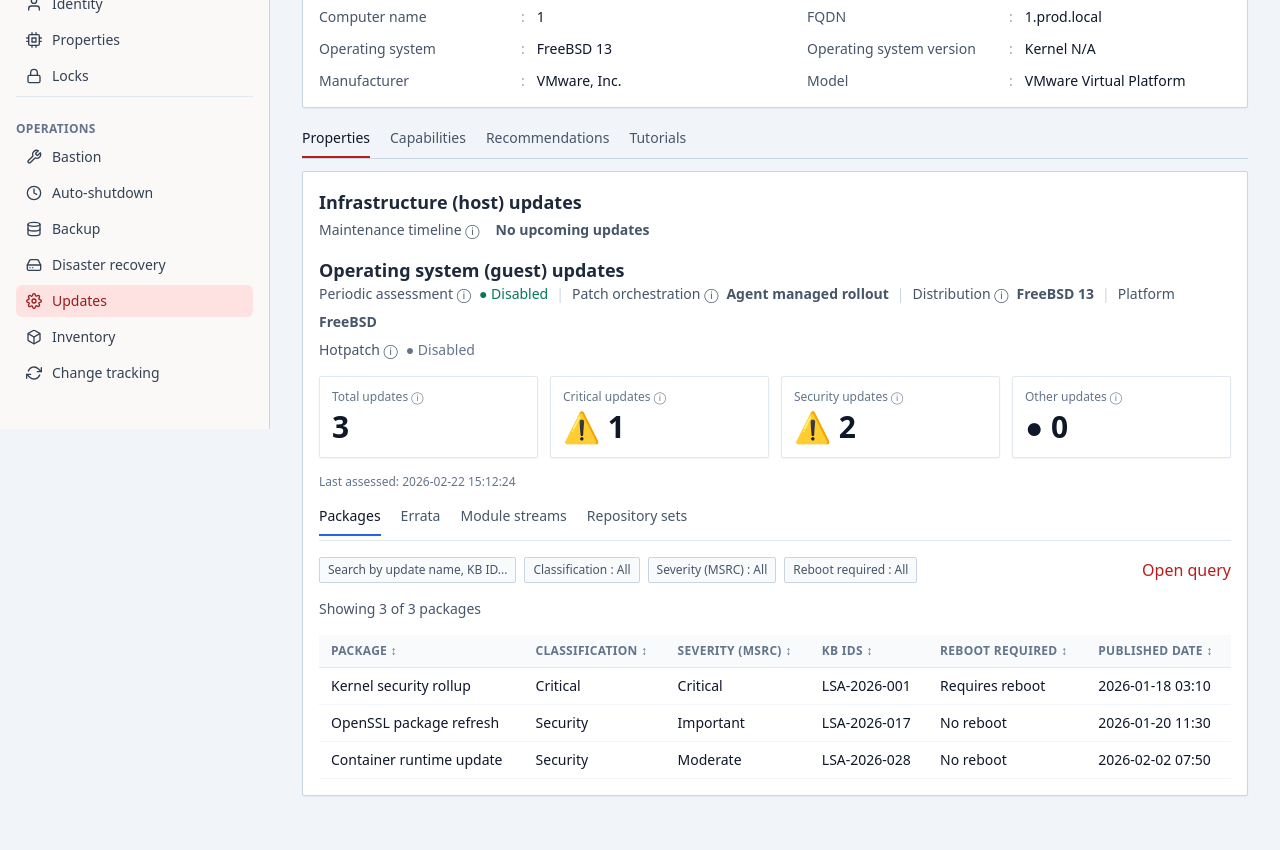
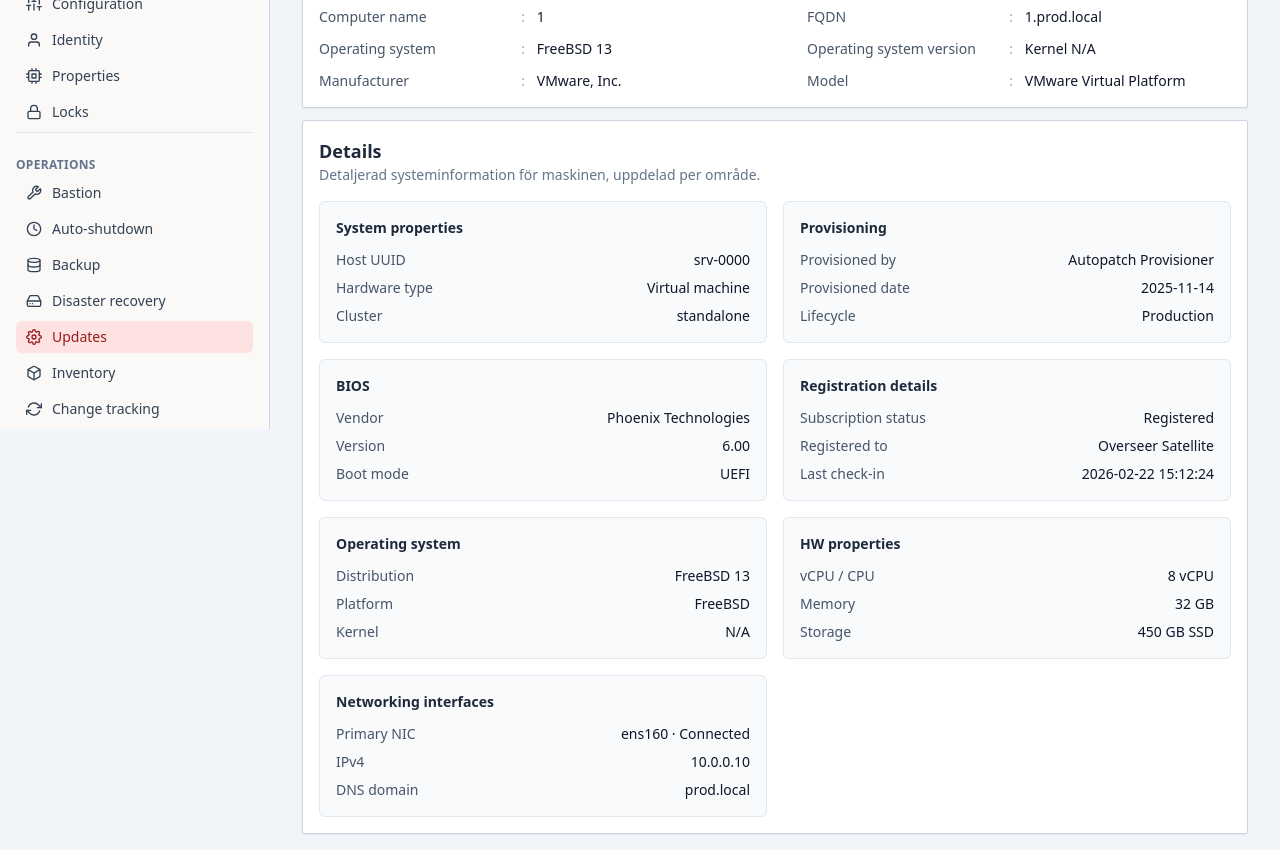
Before and after one commit to 01Karl/autopatch, a Next.js app in the folder dashboard/: page /machines/1 in a window 1280 px wide. Shown: the part 480-1330 px from the top of the page. Before the commit the page ends 1292 px from the top, so only its background shows below. Built offline with nearby package versions, Linux system fonts and the light colour scheme.

Commit message:
Refactor machine page into overview updates and security sections

```diff
--- a/dashboard/src/app/machines/[machineName]/page.tsx
+++ b/dashboard/src/app/machines/[machineName]/page.tsx
@@ -4,8 +4,7 @@ import { FiActivity, FiArrowLeft, FiBox, FiCheckCircle, FiClock, FiCpu, FiDataba
 const ENV_OPTIONS = ['prod', 'qa', 'dev'] as const;
 const DEFAULT_BASE_PATH = 'environments';
 
-type MachineSection = 'overview' | 'security' | 'advisor-recommendations' | 'extensions' | 'continuous-delivery' | 'configuration' | 'identity' | 'properties' | 'locks';
-type MachineTab = 'properties' | 'capabilities' | 'recommendations' | 'tutorials';
+type MachineSection = 'overview' | 'updates' | 'security' | 'advisor-recommendations' | 'extensions' | 'continuous-delivery' | 'configuration' | 'identity' | 'properties' | 'locks';
 type ContentTab = 'packages' | 'errata' | 'module-streams' | 'repository-sets';
 
 function getPlatformAndDistribution(index: number) {
@@ -53,11 +52,6 @@ const repositorySets = [
   { name: 'epel-9', state: 'Disabled', source: 'External mirror', contentType: 'RPM', lastSync: '2026-01-30 05:12' }
 ];
 
-const updateHistory = [
-  { id: 'run-4812', started: '2026-02-21 02:00', result: 'Completed', installed: 5, failed: 0, reboot: 'No', initiatedBy: 'Nightly schedule' },
-  { id: 'run-4799', started: '2026-02-14 02:00', result: 'Completed', installed: 4, failed: 0, reboot: 'Yes', initiatedBy: 'Nightly schedule' },
-  { id: 'run-4768', started: '2026-02-07 02:00', result: 'Partially completed', installed: 3, failed: 1, reboot: 'No', initiatedBy: 'Manual' }
-];
 
 export default function MachinePage({ params, searchParams }: MachinePageProps) {
   const selectedEnv = ENV_OPTIONS.includes(searchParams?.env as (typeof ENV_OPTIONS)[number])
@@ -65,6 +59,7 @@ export default function MachinePage({ params, searchParams }: MachinePageProps)
     : 'prod';
   const selectedBasePath = searchParams?.basePath || DEFAULT_BASE_PATH;
   const activeSection: MachineSection =
+    searchParams?.section === 'updates' ||
     searchParams?.section === 'security' ||
     searchParams?.section === 'advisor-recommendations' ||
     searchParams?.section === 'extensions' ||
@@ -76,7 +71,6 @@ export default function MachinePage({ params, searchParams }: MachinePageProps)
       ? searchParams.section
       : 'overview';
 
-  const activeTab: MachineTab = searchParams?.tab === 'capabilities' || searchParams?.tab === 'recommendations' || searchParams?.tab === 'tutorials' ? searchParams.tab : 'properties';
   const contentTab: ContentTab =
     searchParams?.content === 'errata' ||
     searchParams?.content === 'module-streams' ||
@@ -90,21 +84,14 @@ export default function MachinePage({ params, searchParams }: MachinePageProps)
   const server = serverIndex >= 0 ? inventory.servers[serverIndex] : undefined;
   const { platform, distribution } = getPlatformAndDistribution(Math.max(serverIndex, 0));
 
-
   const resourceType = server?.cluster === 'standalone' ? 'Bare metal server' : 'Virtual machine';
-  const patchOrchestration = server?.cluster === 'standalone' ? 'Native package manager' : 'Agent managed rollout';
-  const periodicAssessment = serverIndex % 2 === 0 ? 'Enabled' : 'Disabled';
 
   const criticalCount = updates.filter((u) => u.classification === 'Critical').length;
   const securityCount = updates.filter((u) => u.classification === 'Security').length;
   const otherCount = updates.filter((u) => u.classification === 'Other').length;
 
   const machineBaseHref = `/machines/${encodeURIComponent(machineName)}?env=${selectedEnv}&basePath=${selectedBasePath}`;
-  const overviewBaseHref = `${machineBaseHref}&section=overview`;
-  const propertiesBaseHref = `${overviewBaseHref}&tab=properties`;
-  const capabilitiesBaseHref = `${overviewBaseHref}&tab=capabilities`;
-  const recommendationsBaseHref = `${overviewBaseHref}&tab=recommendations`;
-  const tutorialsBaseHref = `${overviewBaseHref}&tab=tutorials`;
+  const updatesBaseHref = `${machineBaseHref}&section=updates`;
 
   const contentTabs: { id: ContentTab; label: string }[] = [
     { id: 'packages', label: 'Packages' },
@@ -122,13 +109,65 @@ export default function MachinePage({ params, searchParams }: MachinePageProps)
     { label: 'Model', value: resourceType === 'Virtual machine' ? 'VMware Virtual Platform' : 'PowerEdge R760' }
   ];
 
-  const capabilityCards = [
-    { title: 'Updates', description: 'Customize updates and periodic patching for this machine.', state: 'Periodic assessment enabled' },
-    { title: 'Logs', description: 'Collect and inspect machine logs for troubleshooting.', state: 'Configured' },
-    { title: 'Insights', description: 'Enable monitoring insights for health and performance.', state: 'Connected' },
-    { title: 'Security', description: 'Monitor vulnerabilities and hardening recommendations.', state: 'Monitored' },
-    { title: 'Policies', description: 'Apply policy controls and compliance baselines.', state: 'Assigned' }
+  const overviewDetails = [
+    {
+      title: 'System properties',
+      items: [
+        { label: 'Host UUID', value: `srv-${Math.max(serverIndex, 0).toString().padStart(4, '0')}` },
+        { label: 'Hardware type', value: resourceType },
+        { label: 'Cluster', value: server?.cluster || 'standalone' }
+      ]
+    },
+    {
+      title: 'Provisioning',
+      items: [
+        { label: 'Provisioned by', value: 'Autopatch Provisioner' },
+        { label: 'Provisioned date', value: '2025-11-14' },
+        { label: 'Lifecycle', value: selectedEnv === 'prod' ? 'Production' : 'Non-production' }
+      ]
+    },
+    {
+      title: 'BIOS',
+      items: [
+        { label: 'Vendor', value: resourceType === 'Virtual machine' ? 'Phoenix Technologies' : 'Dell Inc.' },
+        { label: 'Version', value: resourceType === 'Virtual machine' ? '6.00' : '2.18.2' },
+        { label: 'Boot mode', value: 'UEFI' }
+      ]
+    },
+    {
+      title: 'Registration details',
+      items: [
+        { label: 'Subscription status', value: 'Registered' },
+        { label: 'Registered to', value: 'Overseer Satellite' },
+        { label: 'Last check-in', value: '2026-02-22 15:12:24' }
+      ]
+    },
+    {
+      title: 'Operating system',
+      items: [
+        { label: 'Distribution', value: distribution },
+        { label: 'Platform', value: platform },
+        { label: 'Kernel', value: platform === 'Linux' ? '5.15.0-106' : 'N/A' }
+      ]
+    },
+    {
+      title: 'HW properties',
+      items: [
+        { label: 'vCPU / CPU', value: server?.cluster === 'standalone' ? '32 cores' : '8 vCPU' },
+        { label: 'Memory', value: server?.cluster === 'standalone' ? '128 GB' : '32 GB' },
+        { label: 'Storage', value: server?.cluster === 'standalone' ? '3.8 TB NVMe' : '450 GB SSD' }
+      ]
+    },
+    {
+      title: 'Networking interfaces',
+      items: [
+        { label: 'Primary NIC', value: 'ens160 · Connected' },
+        { label: 'IPv4', value: server?.ip || '10.0.0.10' },
+        { label: 'DNS domain', value: `${selectedEnv}.local` }
+      ]
+    }
   ];
+
 
   const securityFindings = [
     { cve: 'CVE-2026-1123', package: 'openssl', severity: 'High', status: 'Open', action: 'Patch with LSA-2026-017' },
@@ -150,6 +189,7 @@ export default function MachinePage({ params, searchParams }: MachinePageProps)
 
   const machineMenuItems: { key: MachineSection; label: string; icon: typeof FiActivity }[] = [
     { key: 'overview', label: 'Overview', icon: FiActivity },
+    { key: 'updates', label: 'Updates', icon: FiSettings },
     { key: 'security', label: 'Security', icon: FiShield },
     { key: 'advisor-recommendations', label: 'Advisor recommendations', icon: FiCheckCircle },
     { key: 'extensions', label: 'Extensions', icon: FiBox },
@@ -270,61 +310,48 @@ export default function MachinePage({ params, searchParams }: MachinePageProps)
                   </div>
                 </section>
 
-                <section className="machine-tab-strip">
-                  <a className={`machine-tab ${activeTab === 'properties' ? 'active' : ''}`} href={propertiesBaseHref}>Properties</a>
-                  <a className={`machine-tab ${activeTab === 'capabilities' ? 'active' : ''}`} href={capabilitiesBaseHref}>Capabilities</a>
-                  <a className={`machine-tab ${activeTab === 'recommendations' ? 'active' : ''}`} href={recommendationsBaseHref}>Recommendations</a>
-                  <a className={`machine-tab ${activeTab === 'tutorials' ? 'active' : ''}`} href={tutorialsBaseHref}>Tutorials</a>
+                <section className="machine-card space-y-5">
+                  <div className="machine-section">
+                    <h2>Details</h2>
+                    <p className="text-sm text-slate-500">Detaljerad systeminformation för maskinen, uppdelad per område.</p>
+                  </div>
+
+                  <div className="grid gap-4 md:grid-cols-2">
+                    {overviewDetails.map((detailGroup) => (
+                      <article key={detailGroup.title} className="rounded-md border border-slate-200 bg-slate-50 p-4">
+                        <h3 className="text-sm font-semibold text-slate-800">{detailGroup.title}</h3>
+                        <div className="mt-3 space-y-2">
+                          {detailGroup.items.map((item) => (
+                            <div key={item.label} className="flex items-start justify-between gap-3 text-sm">
+                              <span className="text-slate-600">{item.label}</span>
+                              <strong className="text-right font-medium text-slate-900">{item.value}</strong>
+                            </div>
+                          ))}
+                        </div>
+                      </article>
+                    ))}
+                  </div>
                 </section>
+              </>
+            )}
 
-                {activeTab === 'properties' && (
+            {activeSection === 'updates' && (
               <section className="machine-card">
                 <div className="machine-section">
-                      <h2>Infrastructure (host) updates</h2>
-                      <div className="machine-kv-inline">
-                        <span>Maintenance timeline ⓘ</span>
-                        <strong>No upcoming updates</strong>
+                  <h2>Updates</h2>
+                  <div className="machine-pill-row">
+                    <span>Total updates ⓘ</span>
+                    <strong>{updates.length}</strong>
+                    <span className="machine-divider">|</span>
+                    <span>Critical updates ⓘ</span>
+                    <strong className="text-amber-700">⚠ {criticalCount}</strong>
+                    <span className="machine-divider">|</span>
+                    <span>Security updates ⓘ</span>
+                    <strong className="text-amber-700">⚠ {securityCount}</strong>
+                    <span className="machine-divider">|</span>
+                    <span>Other updates ⓘ</span>
+                    <strong>● {otherCount}</strong>
                   </div>
-                    </div>
-
-                    <div className="machine-section">
-                      <h2>Operating system (guest) updates</h2>
-                      <div className="machine-pill-row">
-                        <span>Periodic assessment ⓘ</span>
-                        <span className="machine-state-ok">● {periodicAssessment}</span>
-                        <span className="machine-divider">|</span>
-                        <span>Patch orchestration ⓘ</span>
-                        <strong>{patchOrchestration}</strong>
-                        <span className="machine-divider">|</span>
-                        <span>Distribution ⓘ</span>
-                        <strong>{distribution}</strong>
-                        <span className="machine-divider">|</span>
-                        <span>Platform</span>
-                        <strong>{platform}</strong>
-                      </div>
-                      <div className="machine-pill-row mt-2">
-                        <span>Hotpatch ⓘ</span>
-                        <span className="machine-state-off">● Disabled</span>
-                      </div>
-                    </div>
-
-                    <div className="machine-summary-grid">
-                      <article className="machine-summary-card">
-                        <p>Total updates ⓘ</p>
-                        <strong>{updates.length}</strong>
-                      </article>
-                      <article className="machine-summary-card">
-                        <p>Critical updates ⓘ</p>
-                        <strong className="text-amber-700">⚠ {criticalCount}</strong>
-                      </article>
-                      <article className="machine-summary-card">
-                        <p>Security updates ⓘ</p>
-                        <strong className="text-amber-700">⚠ {securityCount}</strong>
-                      </article>
-                      <article className="machine-summary-card">
-                        <p>Other updates ⓘ</p>
-                        <strong>● {otherCount}</strong>
-                      </article>
                 </div>
 
                 <p className="text-xs text-slate-500">Last assessed: 2026-02-22 15:12:24</p>
@@ -334,7 +361,7 @@ export default function MachinePage({ params, searchParams }: MachinePageProps)
                     <a
                       key={tabItem.id}
                       className={`machine-content-tab ${contentTab === tabItem.id ? 'active' : ''}`}
-                          href={`${propertiesBaseHref}&content=${tabItem.id}`}
+                      href={`${updatesBaseHref}&content=${tabItem.id}`}
                     >
                       {tabItem.label}
                     </a>
@@ -491,97 +518,12 @@ export default function MachinePage({ params, searchParams }: MachinePageProps)
                 )}
               </section>
             )}
-                {activeTab === 'capabilities' && (
-                  <section className="space-y-4">
-                    <div className="grid gap-4 md:grid-cols-2 xl:grid-cols-3">
-                      {capabilityCards.map((card) => (
-                        <article key={card.title} className="rounded-md border border-slate-200 bg-white p-5 shadow-sm">
-                          <h3 className="text-2xl font-semibold text-slate-800">{card.title}</h3>
-                          <p className="mt-3 text-base text-slate-600">{card.description}</p>
-                          <p className="mt-6 text-sm text-slate-700">● {card.state}</p>
-                        </article>
-                      ))}
-                    </div>
-                  </section>
-                )}
-
-                {activeTab === 'recommendations' && (
-                  <section className="machine-card">
-                    <div className="machine-section">
-                      <h2>Recommendations</h2>
-                      <p className="text-sm text-slate-500">Rekommenderade uppdateringar och historik för {machineName}.</p>
-                    </div>
-
-                    <div className="overflow-x-auto">
-                      <table className="w-full text-sm">
-                        <thead>
-                          <tr>
-                            <th>Run ID</th>
-                            <th>Started</th>
-                            <th>Result</th>
-                            <th>Installed</th>
-                            <th>Failed</th>
-                            <th>Reboot required</th>
-                            <th>Initiated by</th>
-                          </tr>
-                        </thead>
-                        <tbody>
-                          {updateHistory.map((entry) => (
-                            <tr key={entry.id}>
-                              <td>{entry.id}</td>
-                              <td>{entry.started}</td>
-                              <td>{entry.result}</td>
-                              <td>{entry.installed}</td>
-                              <td>{entry.failed}</td>
-                              <td>{entry.reboot}</td>
-                              <td>{entry.initiatedBy}</td>
-                            </tr>
-                          ))}
-                        </tbody>
-                      </table>
-                    </div>
-                  </section>
-                )}
-            {activeTab === 'tutorials' && (
-              <section className="machine-card space-y-4">
-                <div className="machine-section">
-                  <h2>Tutorials</h2>
-                  <p className="text-sm text-slate-500">Guider för patchning, schemaläggning och felsökning på individuell maskin.</p>
-                </div>
-
-                <ul className="text-sm text-slate-700 list-disc pl-5 space-y-2">
-                  <li>Planera och köra en patchrunda för en singelserver.</li>
-                  <li>Bygg en playbook för ett kluster med rolling updates.</li>
-                  <li>Verifiera resultat via logs, insights och policy-status.</li>
-                </ul>
-
-                <section className="machine-announcement">
-                  <p>You can manage schedules from the main dashboard. <a className="link" href={`/?env=${selectedEnv}&view=update-reports&basePath=${selectedBasePath}`}>Go to Update reports</a></p>
-                </section>
-              </section>
-            )}
-            {activeTab === 'capabilities' && (
-              <section className="space-y-4">
-                <div className="grid gap-4 md:grid-cols-2 xl:grid-cols-3">
-                  {capabilityCards.map((card) => (
-                    <article key={card.title} className="rounded-md border border-slate-200 bg-white p-5 shadow-sm">
-                      <h3 className="text-2xl font-semibold text-slate-800">{card.title}</h3>
-                      <p className="mt-3 text-base text-slate-600">{card.description}</p>
-                      <p className="mt-6 text-sm text-slate-700">● {card.state}</p>
-                    </article>
-                  ))}
-                </div>
-              </section>
-            )}
-
-              </>
-            )}
 
             {activeSection === 'security' && (
               <section className="machine-card space-y-4">
                 <div className="machine-section">
-                  <h2>Security overview</h2>
-                  <p className="text-sm text-slate-500">Errata, CVE findings and policy compliance for {machineName}.</p>
+                  <h2>Security posture</h2>
+                  <p className="text-sm text-slate-500">CVE exposure, compliance drift och rekommenderade säkerhetsåtgärder för {machineName}.</p>
                 </div>
 
                 <div className="machine-summary-grid">
@@ -590,6 +532,25 @@ export default function MachinePage({ params, searchParams }: MachinePageProps)
                   <article className="machine-summary-card"><p>Errata available</p><strong>{errata.length}</strong></article>
                   <article className="machine-summary-card"><p>Policy drift</p><strong>{policyChecks.filter((item) => item.status !== 'Compliant').length}</strong></article>
                 </div>
+
+                <section className="grid gap-4 md:grid-cols-2">
+                  <article className="rounded-md border border-slate-200 bg-slate-50 p-4">
+                    <h3 className="text-sm font-semibold text-slate-800">Hardening status</h3>
+                    <ul className="mt-3 list-disc space-y-1 pl-5 text-sm text-slate-700">
+                      <li>SELinux: Enforcing</li>
+                      <li>SSH root login: Disabled</li>
+                      <li>CIS baseline: 92% compliant</li>
+                    </ul>
+                  </article>
+                  <article className="rounded-md border border-slate-200 bg-slate-50 p-4">
+                    <h3 className="text-sm font-semibold text-slate-800">Recommended actions</h3>
+                    <ul className="mt-3 list-disc space-y-1 pl-5 text-sm text-slate-700">
+                      <li>Patch open critical CVEs within 48h.</li>
+                      <li>Pin unsupported repositories to approved mirrors.</li>
+                      <li>Schedule post-kernel reboot verification.</li>
+                    </ul>
+                  </article>
+                </section>
 
                 <div className="overflow-x-auto">
                   <h3 className="mb-2 text-sm font-semibold text-slate-700">CVE findings</h3>
@@ -635,7 +596,7 @@ export default function MachinePage({ params, searchParams }: MachinePageProps)
               </section>
             )}
 
-            {activeSection !== 'overview' && activeSection !== 'security' && activeSection !== 'advisor-recommendations' && (
+            {activeSection !== 'overview' && activeSection !== 'updates' && activeSection !== 'security' && activeSection !== 'advisor-recommendations' && (
               <section className="machine-card">
                 <div className="machine-section">
                   <h2>{machineMenuItems.find((item) => item.key === activeSection)?.label}</h2>
```
Lines whose indentation alone changed are shown as unchanged.
